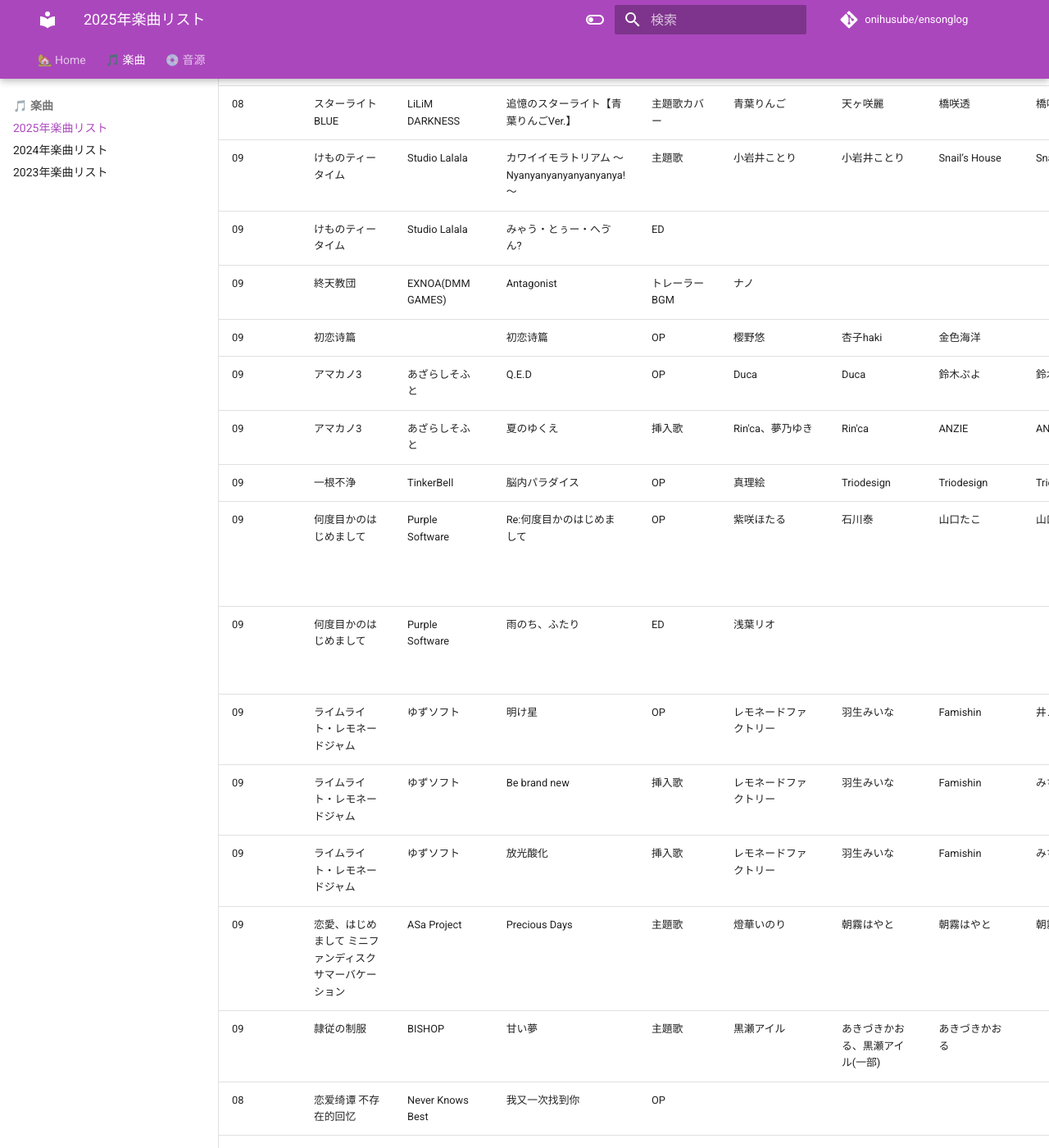
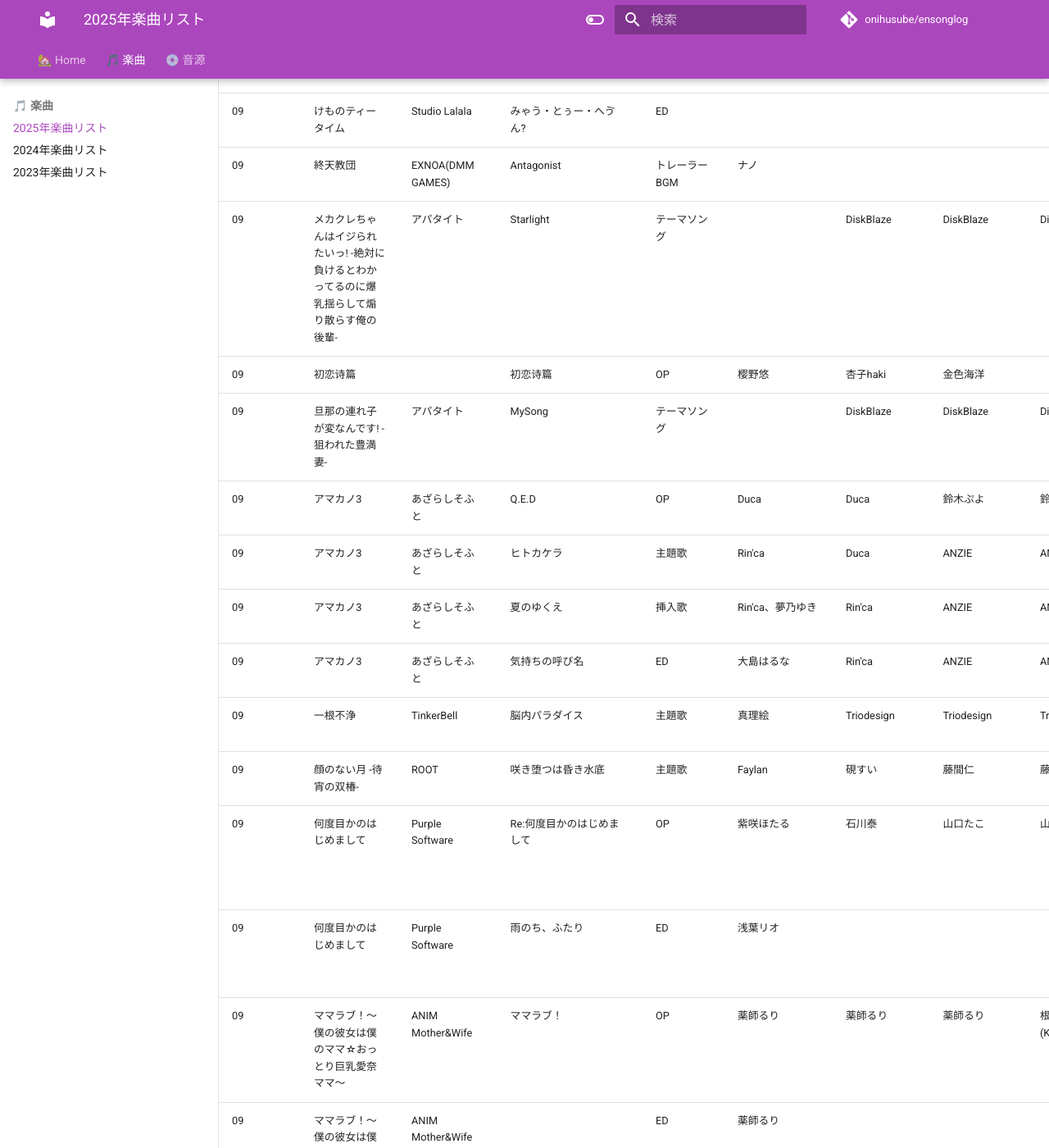
Before and after one commit to onihusube/ensonglog, an MkDocs documentation site: the page built from docs/2025/楽曲.md, in a window 1280 px wide and 1400 px high, scrolled down 19265 px. Shown: the whole window at 82% size. Built offline with MkDocs 1.6.1 and Material for MkDocs 9.7.7, drawn with Linux system fonts in a browser that asks for light colours; emoji names are drawn with the system emoji font; comment, search, counter and statistics services are not loaded; some of the changed text lies outside the part shown.

Commit message:
楽曲と音源追記

```diff
--- a/docs/2025/楽曲.md
+++ b/docs/2025/楽曲.md
@@ -131,7 +131,7 @@
 | 06<!--/25--> | V-LOVER！ | Hentopia | Shining! | 主題歌 | 風音、柚木かなめ、綾音まこ | ノゾム | GX-Striker | GX-Striker | [V-LOVER！Soundtrack](https://store.steampowered.com/app/3778050/VLOVERSoundtrack/) | | | | |
 | 06<!--/26--> | ToHeart | AQUAPLUS | Feeling Heart | OP | YURiKA | 須谷尚子 | 下川直哉 | | 主題歌シングル「Feeling Heart」([Linkfire](https://spaceshowerfuga.lnk.to/feelingheart)) | | [:fontawesome-brands-youtube:](https://www.youtube.com/watch?v=GQ3201OkpmQ) |
 | 06<!--/26--> | ToHeart | AQUAPLUS | それぞれの未来へ | ED | YURiKA | 須谷尚子 | 中上和英 | 松岡純也 | 主題歌シングル「Feeling Heart」([Linkfire](https://spaceshowerfuga.lnk.to/feelingheart)) | | |
-| 09<!--/26--> | 野々村病院の人々リメイク | FG REMAKE | Doubt to FUTURE  | OP  | Sennzai | Spirit Garden | 堀川大翼 (Elements Garden) | 堀川大翼 (Elements Garden) | | | [:fontawesome-brands-youtube:](https://www.youtube.com/watch?v=DksC4xJ-wHI) |
+| 09<!--/26--> | 野々村病院の人々リメイク | FG REMAKE | Doubt to FUTURE  | OP | Sennzai | Spirit Garden | 堀川大翼 (Elements Garden) | 堀川大翼 (Elements Garden) | | | [:fontawesome-brands-youtube:](https://www.youtube.com/watch?v=DksC4xJ-wHI) |
 | 06<!--/27--> | お姉ちゃんのあまエロレッスン2 ～お隣の巨乳お姉ちゃんにイッパイ甘やかされるめちゃエロライフ～ | Anim | あまえてダーリン！ | OP | 薬師るり | 薬師るり | 薬師るり | 根本克則(KParaMUSIC) | 初回特典 録り下ろしボイスドラマ＆OP・EDテーマ | | [:rabbit:](https://chobit.cc/5bgum/bzzsek7q) |
 | 06<!--/27--> | お姉ちゃんのあまエロレッスン2 ～お隣の巨乳お姉ちゃんにイッパイ甘やかされるめちゃエロライフ～ | Anim | | ED | 薬師るり | | | | 初回特典 録り下ろしボイスドラマ＆OP・EDテーマ |  | |
 | 06<!--/27--> | ハッピーウィークエンド | HOOKSOFT | カナリーブロッサム | OP | S☆猫 | 永原さくら | A-DASH | A-DASH | 豪華限定版特典 オリジナルサウンドトラック | Guitar, Bass: A-DASH | [:fontawesome-brands-youtube:](https://www.youtube.com/watch?v=n_Qovz4OMeE) [:fontawesome-brands-youtube:](https://www.youtube.com/watch?v=10Kjn0615Q4) [:fontawesome-brands-youtube:](https://www.youtube.com/watch?v=xXcekxsYcRw) |
@@ -204,20 +204,28 @@
 | 08<!--/29--> | スターライトBLUE | LiLiM DARKNESS | 遥か遠く煌めく星に | ハッピーエンド曲 | solfa feat.霜月はるか | 天ヶ咲麗 | 橋咲透 | 橋咲透 | 同梱特典 ボーカルソングCD (Midlength ver) |  | [:fontawesome-brands-youtube:](https://www.youtube.com/watch?v=cFxN6qBzVQY) |
 | 08<!--/29--> | スターライトBLUE | LiLiM DARKNESS | 堕ちていく綺麗な星の欠片を | バッドエンド曲 | solfa feat.紫咲ほたる | 天ヶ咲麗 | 伊吹ユキヒロ | 伊吹ユキヒロ | 同梱特典 ボーカルソングCD (Midlength ver) |  | [:fontawesome-brands-youtube:](https://www.youtube.com/watch?v=jxE_LwYLikc) |
 | 08<!--/29--> | スターライトBLUE | LiLiM DARKNESS | 追憶のスターライト【青葉りんごVer.】 | 主題歌カバー | 青葉りんご | 天ヶ咲麗 | 橋咲透 | 橋咲透 | ソフマップ特典ボーカルCD | | [:fontawesome-brands-youtube:](https://www.youtube.com/watch?v=fB8qsIeerjU) |
-| 09<!--/03--> | けものティータイム | Studio Lalala | カワイイモラトリアム ～ Nyanyanyanyanyanyanya! ～ | 主題歌 | 小岩井ことり | 小岩井ことり | Snail’s House | Snail’s House | | | [:fontawesome-brands-youtube:](https://www.youtube.com/watch?v=ux4iRl7GmEo) |
+| 09<!--/03--> | けものティータイム | Studio Lalala | カワイイモラトリアム ～ Nyanyanyanyanyanyanya! ～ | 主題歌 | 小岩井ことり | 小岩井ことり | Snail’s House | Snail’s House | | | [:fontawesome-brands-youtube:](https://www.youtube.com/watch?v=ux4iRl7GmEo) [:fontawesome-brands-youtube:](https://www.youtube.com/watch?v=ux4iRl7GmEo) |
 | 09<!--/03--> | けものティータイム | Studio Lalala | みゃう・とぅー・へゔん? | ED |  |  |  |  | オリジナルサウンドトラック（[Steam](https://store.steampowered.com/app/3888570/_/)） | |  |
 | 09<!--/05--> | 終天教団 | EXNOA(DMM GAMES) | Antagonist | トレーラーBGM | ナノ |  |  | |  |  | [:fontawesome-brands-youtube:](https://www.youtube.com/watch?v=yux54by4KWg) |
+| 09<!--/05--> | メカクレちゃんはイジられたいっ! -絶対に負けるとわかってるのに爆乳揺らして煽り散らす俺の後輩- | アパタイト | Starlight | テーマソング | | DiskBlaze | DiskBlaze | DiskBlaze | ゲームディスク | | [:rabbit:](https://chobit.cc/cnfki) |
 | 09<!--/07--> | 初恋诗篇 | | 初恋诗篇 | OP | 樱野悠 | 杏子haki | 金色海洋 |  |  |  | [B站](https://bilibili.com/video/BV15KeSzwEix/) |
+| 09<!--/12--> | 旦那の連れ子が変なんです! -狙われた豊満妻- | アパタイト | MySong | テーマソング | | DiskBlaze | DiskBlaze | DiskBlaze | ゲームディスク | | [:rabbit:](https://chobit.cc/183es) |
 | 09<!--/26--> | アマカノ3 | あざらしそふと | Q.E.D | OP | Duca | Duca | 鈴木ぷよ | 鈴木ぷよ | アマカノ3 オリジナルサウンドトラック | | [:fontawesome-brands-youtube:](https://www.youtube.com/watch?v=853zV8JmZXg) |
+| 09<!--/26--> | アマカノ3 | あざらしそふと | ヒトカケラ | 主題歌 | Rin'ca | Duca | ANZIE | ANZIE | アマカノ3 オリジナルサウンドトラック | | [:fontawesome-brands-youtube:](https://www.youtube.com/watch?v=hWr7COeqsMc) |
 | 09<!--/26--> | アマカノ3 | あざらしそふと | 夏のゆくえ | 挿入歌 | Rin'ca、夢乃ゆき | Rin'ca | ANZIE | ANZIE | アマカノ3 オリジナルサウンドトラック | | |
-| 09<!--/26--> | 一根不浄 | TinkerBell | 脳内パラダイス | OP | 真理絵 | Triodesign | Triodesign | Triodesign | |  | [HP](http://www.cyberworks.jp/tink/ikkonfujou/special.html) |
+| 09<!--/26--> | アマカノ3 | あざらしそふと | 気持ちの呼び名 | ED | 大島はるな | Rin'ca | ANZIE | ANZIE | アマカノ3 オリジナルサウンドトラック | | [:fontawesome-brands-youtube:](https://www.youtube.com/watch?v=v3-3BcpZz1I) |
+| 09<!--/26--> | 一根不浄 | TinkerBell | 脳内パラダイス | 主題歌 | 真理絵 | Triodesign | Triodesign | Triodesign | | | [HP](http://www.cyberworks.jp/tink/ikkonfujou/special.html) </br> [:rabbit:](https://chobit.cc/4l136)|
+| 09<!--/26--> | 顔のない月 -待宵の双椿- | ROOT | 咲き堕つは昏き水底 | 主題歌 | Faylan | 硯すい | 藤間仁 | 藤間仁 | | | [:fontawesome-brands-youtube:](https://www.youtube.com/watch?v=rbrWs4OUSpM) |
 | 09<!--/26--> | 何度目かのはじめまして | Purple Software | Re:何度目かのはじめまして | OP | 紫咲ほたる | 石川泰 | 山口たこ | 山口たこ | [LinkCore](https://linkco.re/8Zs2yVV2?lang=ja) </br> 豪華版特典 「サントラ&カバーCD」/「本編&サントラDLカード」 |  | [:fontawesome-brands-youtube:](https://www.youtube.com/watch?v=UBW7XjjZbNU) |
 | 09<!--/26--> | 何度目かのはじめまして | Purple Software | 雨のち、ふたり | ED | 浅葉リオ | | | | 豪華版特典 「サントラ&カバーCD」/「本編&サントラDLカード」 | | |
-| 09<!--/26--> | ライムライト・レモネードジャム | ゆずソフト | 明け星 | OP | レモネードファクトリー | 羽生みいな | Famishin | 井ノ原 智 | | Sound Produced by Angel Note | [:fontawesome-brands-youtube:](https://www.youtube.com/watch?v=vdy9p_BURy8) |
-| 09<!--/26--> | ライムライト・レモネードジャム | ゆずソフト | Be brand new | 挿入歌 | レモネードファクトリー | 羽生みいな | Famishin | みちこ | | Sound Produced by Angel Note | [:fontawesome-brands-youtube:](https://www.youtube.com/watch?v=5yKcP7r6HbM) |
-| 09<!--/26--> | ライムライト・レモネードジャム | ゆずソフト | 放光酸化 | 挿入歌 | レモネードファクトリー | 羽生みいな | Famishin | みちこ | |  | [:fontawesome-brands-youtube:](https://www.youtube.com/watch?v=cVyEpxvkohA) |
-| 09<!--/26--> | 恋愛、はじめまして ミニファンディスク サマーバケーション | ASa Project | Precious Days | 主題歌 | 燈華いのり | 朝霧はやと | 朝霧はやと | 朝霧はやと | ゲームディスク? | | [:fontawesome-brands-youtube:](https://www.youtube.com/watch?v=ZZxnxi9CcC4) |
+| 09<!--/26--> | ママラブ！～僕の彼女は僕のママ☆おっとり巨乳愛奈ママ～ | ANIM Mother&Wife | ママラブ！ | OP | 薬師るり | 薬師るり | 薬師るり | 根本克則(KParaMUSIC) | | | [HP](http://hs-crowd.co.jp/anim/product/pro_pc/pc090/) |
+| 09<!--/26--> | ママラブ！～僕の彼女は僕のママ☆おっとり巨乳愛奈ママ～ | ANIM Mother&Wife | | ED | 薬師るり | | | | | | |
+| 09<!--/26--> | ライムライト・レモネードジャム | ゆずソフト | 明け星 | OP | レモネードファクトリー | 羽生みいな | Famishin | 井ノ原 智 | アルバムCD「レモネードジャム」 | Sound Produced by Angel Note | [:fontawesome-brands-youtube:](https://www.youtube.com/watch?v=vdy9p_BURy8) |
+| 09<!--/26--> | ライムライト・レモネードジャム | ゆずソフト | Be brand new | 挿入歌 | レモネードファクトリー | 羽生みいな | Famishin | みちこ | アルバムCD「レモネードジャム」 | Sound Produced by Angel Note | [:fontawesome-brands-youtube:](https://www.youtube.com/watch?v=5yKcP7r6HbM) |
+| 09<!--/26--> | ライムライト・レモネードジャム | ゆずソフト | 放光酸化 | 挿入歌 | レモネードファクトリー | 羽生みいな | Famishin | みちこ | アルバムCD「レモネードジャム」 | | [:fontawesome-brands-youtube:](https://www.youtube.com/watch?v=cVyEpxvkohA) |
+| 09<!--/26--> | ライムライト・レモネードジャム | ゆずソフト | 幻灯花火 | 挿入歌 | | 羽生みいな | Famishin | みちこ | アルバムCD「レモネードジャム」 | Sound Produced by Angel Note | [:fontawesome-brands-youtube:](https://www.youtube.com/watch?v=EL-MaYSnPEU) |
 | 09<!--/26--> | 隷従の制服 | BISHOP | 甘い夢 | 主題歌 | 黒瀬アイル | あきづきかおる、黒瀬アイル(一部) | あきづきかおる | |  |  | [HP](http://www.bishop.jp/products/rs/download.html) |
+| 09<!--/26--> | 恋愛、はじめまして ミニファンディスク サマーバケーション | ASa Project | Precious Days | 主題歌 | 燈華いのり | 朝霧はやと | 朝霧はやと | 朝霧はやと | ゲームディスク | | [:fontawesome-brands-youtube:](https://www.youtube.com/watch?v=ZZxnxi9CcC4) |
 | 08<!--/26--> | 恋爱绮谭 不存在的回忆 | Never Knows Best | 我又一次找到你 | OP |  |  |  | | サウンドトラック（[Steam](https://store.steampowered.com/app/3873160/__Soundtrack/)） | | |
 | 08<!--/26--> | 恋爱绮谭 不存在的回忆 | Never Knows Best | 蝉眠夏至 | ED |  |  |  | | サウンドトラック（[Steam](https://store.steampowered.com/app/3873160/__Soundtrack/)） | | |
 | 10<!--/02--> | 魔法使いの嫁 盛夏の幻と夢見る旅路 | ブシロード | さがしもの | OP | reche | 高瀬愛虹 | 白戸佑輔 | 白戸佑輔 | |  | [:fontawesome-brands-youtube:](https://www.youtube.com/watch?v=Pwp0rkF8YPk) |
@@ -225,6 +233,7 @@
 | 10<!--/30--> | D.C. Re:tune ～ダ・カーポ～ リチューン | CIRCUS | ダ・カーポ 〜奏で舞うメロディ〜 | OP | 青木陽菜 | yozuca\* | yozuca\* | 黒須克彦 | | | [:fontawesome-brands-youtube:](https://www.youtube.com/watch?v=AJbP0c93PaU) |
 | 10<!--/31--> | キミと恋するハッピーサマー | PULLTOP LATTE | 君と恋する夏の幸せ | 主題歌 | アリス | アリス | ロドリゲスのぶ | アツノブ | 早期購入特典 OP&ED曲ダウンロード | |  [:fontawesome-brands-youtube:](https://www.youtube.com/watch?v=yu4U_fopQ7s) |
 | 10<!--/31--> | キミと恋するハッピーサマー | PULLTOP LATTE |  | ED |  |  |  |  | 早期購入特典 OP&ED曲ダウンロード | | |
+| 10<!--/31--> | CRACK≡TRICK! | CRYSTALiA | RE\:EXiSTENCE | OP | 咲良ゆの | Ryohei Haduki (U-RASIA) | ALNEAR | | | Produced by RESTARiZE | [:fontawesome-brands-youtube:](https://www.youtube.com/watch?v=nkse8zUrUz8) |
 | 10<!--/31--> | バカップル・サプリメント | ま～まれぇど | ココロビタミン | 主題歌 | uniy | KyoKa | 藤井稿太郎 | 藤井稿太郎 | | mix, mastering：影虎 | [:fontawesome-brands-youtube:](https://www.youtube.com/watch?v=oJn0xU0_7Hc) |
 | 10<!--/31--> | やりなおしクランクイン | CloverGAME | クランクアップ！ | 特典音源 | 辰巳 深空（CV.夏和小） | Rin'ca | ANZIE | ANZIE | 特典音源付き版 音楽特典 | | |
 | 11<!--/12--> | Million Depth | PLAYISM / Cyber Space Biotope | Re,Future | テーマソング | 凛々咲 |  |  | |  |  | [:fontawesome-brands-youtube:](https://www.youtube.com/watch?v=dVMoMHh4q4k) |
@@ -257,8 +266,6 @@
 |  | おさないレモンとおとなのバニラ | なつこん | Morning mix juice | | 朝比奈こん | 夏実 | 7mai  | | | | [HP](http://natukon.sblo.jp/article/191376333.html) |
 |  | ENCORE! | GALEX SOFT | プリズムとレモネド | OP | kiuy\* starring 遥 | racamyy | 432 , 最果みのり | 432 | 『プリズムとレモネド』 CDシングル ([BOOTH](https://galexsoft.booth.pm/items/7108927)) |  | |
 |  | ENCORE! | GALEX SOFT | ラムネ色スケッチブック ~~Acoustic Ver~~ |  | kiuy\* starring 遥 | racamyy | Keica\* | 432 | |  |
-| | ママラブ！～僕の彼女は僕のママ☆おっとり巨乳愛奈ママ～ | ANIM Mother&Wife | ママラブ！ | OP | 薬師るり | 薬師るり | 薬師るり | 根本克則(KParaMUSIC) | | | [HP](http://hs-crowd.co.jp/anim/product/pro_pc/pc090/) |
-| | ママラブ！～僕の彼女は僕のママ☆おっとり巨乳愛奈ママ～ | ANIM Mother&Wife | | ED | 薬師るり | | | | | | |
 | | リルカは幾重に夜を彩る | シルキーズプラス | Rained Scope | OP | Duca | | | | | | |
 | | リルカは幾重に夜を彩る | シルキーズプラス | ふたりしずか | ED | Duca | | | | | | |
 | | 吸血鬼の花嫁 The Novel Game | Waterfall | ウィステリア | OP | 相坂 優歌（篠蔵 蒼緒 役） | ネコケラトプス | ネコケラトプス | ネコケラトプス | | |  [:fontawesome-brands-youtube:](https://www.youtube.com/watch?v=HAMhe3GoLZc) |
@@ -267,6 +274,9 @@
 | ?? | 外星反骨仔 | | FUXK OFF  | 主題曲  |  |  |  | |  |  | [B站](https://www.bilibili.com/video/BV1Qxe2zDEC4/) |
 | ?? | ジオラマ・ユートピア | | デフラグメント | OP | NEUTRINO Merrow | まふ | まふ | まふ | [mp3](https://kumakumaf.notion.site/25d188a4f38d8083a818d5b7fe29e7b3) |  | [:fontawesome-brands-youtube:](https://www.youtube.com/watch?v=q0u34aurQ8w) |
 | ?? | ゆんゆん電波シンドローム | Alliance Arts | 電波的妄想美少女Q | OP | KOTOKO | MARON | MARON | MARON |  | Guitar：小林ヒロト／MIX・Mastering：Shibaya | [:fontawesome-brands-youtube:](https://www.youtube.com/watch?v=Wu4tMwXmwj0) |
+|  | その嫁は初恋を知らない|  | 初恋いいなずけーしょん | OP | 白谷彩永（CV:えもこ）、堤香雪蘭（CV:ラングドシャ） | 下弦 | 畠山聖矢 (AKIKAZE STUDIO) | ふみん | | 編曲・ギター・MIX：ふみん | [:fontawesome-brands-youtube:](https://www.youtube.com/watch?v=bLszekWZLQY) |
+|  | TRIP MOVIE／mosaic | psycho02 | アナプネオ | テーマソング | 風祈せてぃ（from エクラ＊タタン） |  | 凪ヤナリ | 凪ヤナリ | | 動画：N-Lab. | [:fontawesome-brands-youtube:](https://www.youtube.com/watch?v=_vrgfRzccto) |
+|  | 終曲。 | AozoraSoftware | 一月、窓の前、雨と茶。 | 挿入歌 | Silven望 | Silven望 | Whilist | | | | [:fontawesome-brands-youtube:](https://www.youtube.com/watch?v=xSyQQD7iyEo) |
 
 ## 2026年（暫定）
 
```
Also changed, not shown: docs/2024/楽曲.md (+2 -1 lines), docs/2025/音源.md (+5 -3 lines).
